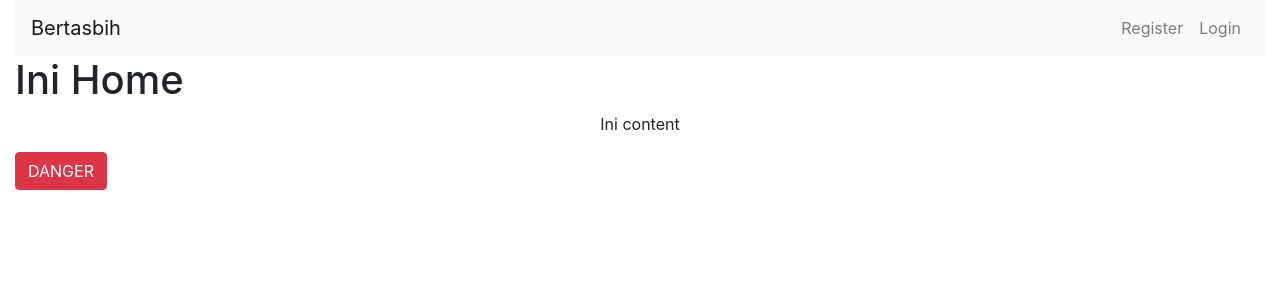
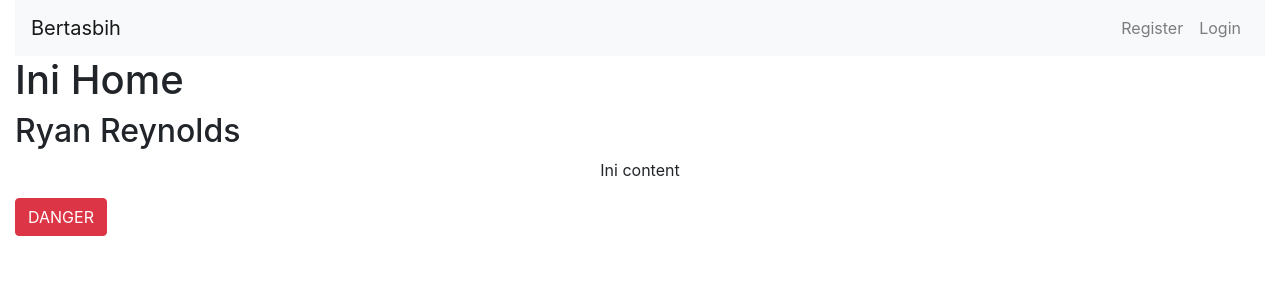
Before and after one commit to AnjasSM/Latihan_React_JC7, a React (Create React App) app: page / in a window 1280 px wide. Shown: the top 300 px of the page. Built offline with nearby package versions, Linux system fonts and the light colour scheme.

Commit message:
ini commit2

```diff
--- a/src/components/HomeBertasbih.js
+++ b/src/components/HomeBertasbih.js
@@ -1,13 +1,19 @@
 import React, { Component } from 'react';
+import { connect } from 'react-redux';
 
 class HomeBertasbih extends Component {
     render() {
         return (
             <div>
                 <h1>Ini Home</h1>
+                <h2>{this.props.pikachu}</h2>
             </div>
         )
     }
+};
+
+const mapStateToProps = (state) => {
+    return { pikachu: state.pikachu };
 }
 
-export default HomeBertasbih;
+export default connect(mapStateToProps)(HomeBertasbih);
--- a/src/index.js
+++ b/src/index.js
@@ -5,11 +5,20 @@ import App from './App';
 import * as serviceWorker from './serviceWorker';
 import 'bootstrap/dist/css/bootstrap.min.css';
 import { BrowserRouter } from 'react-router-dom';
+import { Provider } from 'react-redux';
+import { createStore} from 'redux';
+import reducers from './reducers';
+
+const store = createStore(reducers);
+
 
 ReactDOM.render(
-<BrowserRouter>
-<App />
-</BrowserRouter>, document.getElementById('root'));
+<Provider store={store}>
+    <BrowserRouter>
+        <App />
+    </BrowserRouter>
+</Provider>, document.getElementById('root'));
+
 
 // If you want your app to work offline and load faster, you can change
 // unregister() to register() below. Note this comes with some pitfalls.
--- /dev/null
+++ b/src/reducers/index.js
@@ -0,0 +1,5 @@
+import { combineReducers } from 'redux';
+
+export default combineReducers ( {
+    pikachu: () => 'Ryan Reynolds'
+});
```
